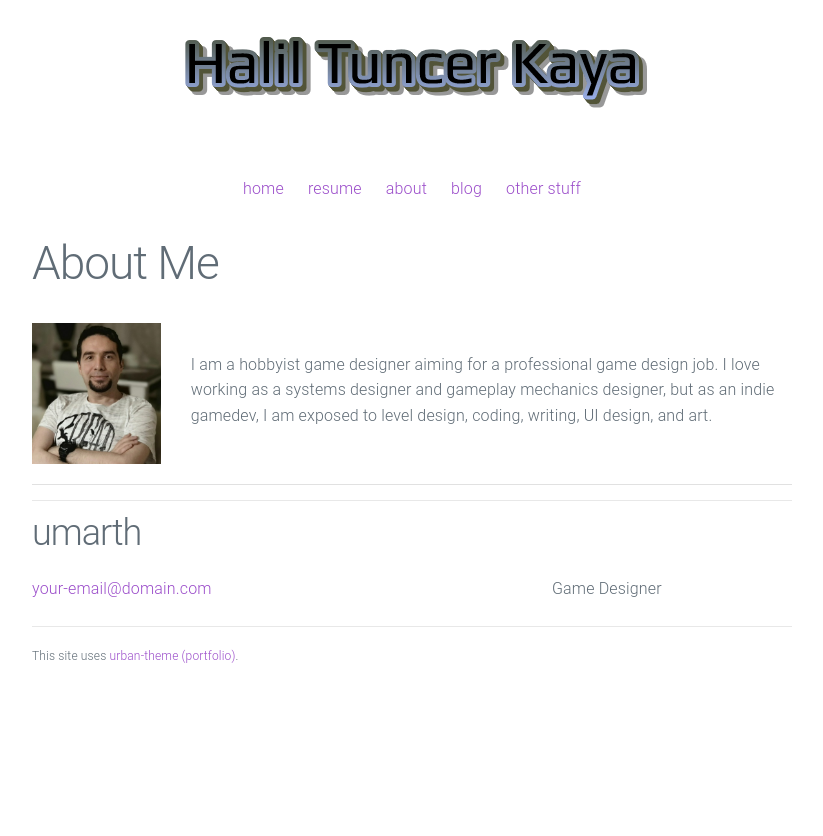
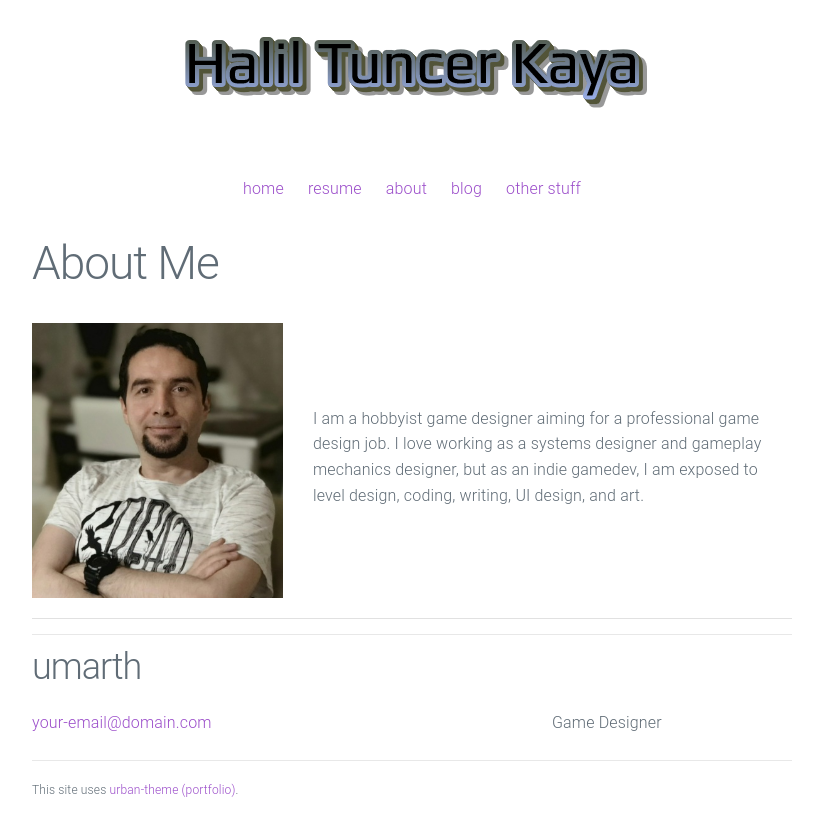
Before and after one commit to htramu/htk.github.io, a Jekyll site: the page built from about.md, in a window 1280 px wide. Shown: the top 836 px of the page, without its empty margins (228-1051 px from the left). Built offline with Jekyll 4.4.1, drawn with Linux system fonts in a browser that asks for light colours.

Commit message:
Update about.md

```diff
--- a/about.md
+++ b/about.md
@@ -3,10 +3,11 @@ layout: page
 title: "About Me"
 permalink: /about/
 ---
+
 <table border="0" cellspacing="0" cellpadding="10">
     <tr>
         <td>
-            <img src="/assets/aboutme.jpg" alt="About Me Image">
+            <img src="/assets/aboutme.jpg" alt="About Me Image" width="1024">
         </td>
         <td>
             <p>
```
